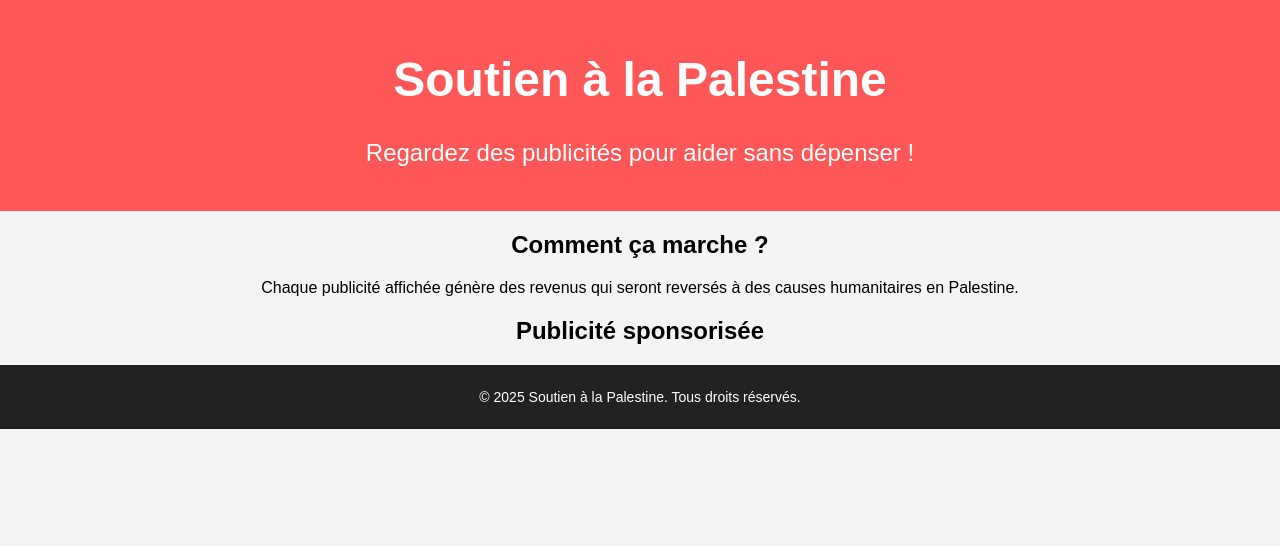
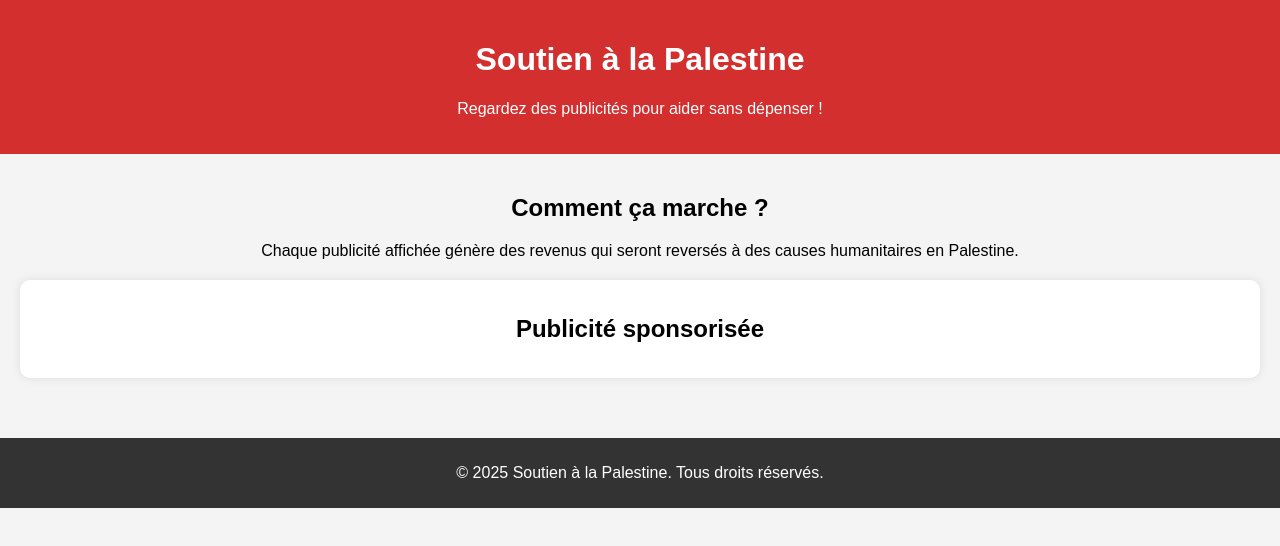
Before and after one commit to sans-nom812/sansnompalestine, a plain HTML site: page index.html in a window 1280 px wide. Drawn offline with Linux system fonts and the light colour scheme.

Commit message:
Update styles.css

```diff
--- a/styles.css
+++ b/styles.css
@@ -1,55 +1,32 @@
-
 body {
     font-family: Arial, sans-serif;
+    text-align: center;
+    background-color: #f4f4f4;
     margin: 0;
     padding: 0;
-    background-color: #f4f4f4;
-    text-align: center;
 }
 
-/* En-tête */
 header {
-    background: #ff5757;
+    background-color: #d32f2f;
     color: white;
     padding: 20px;
-    font-size: 24px;
 }
 
-/* Section Hero */
-.hero {
-    background: url('https://source.unsplash.com/1600x900/?palestine,freedom') no-repeat center/cover;
-    color: white;
-    padding: 80px 20px;
-    text-shadow: 2px 2px 10px rgba(0, 0, 0, 0.7);
+main {
+    padding: 20px;
 }
 
-.hero .btn {
-    background: #ff5757;
-    color: white;
-    padding: 15px 30px;
-    text-decoration: none;
-    border-radius: 5px;
-    display: inline-block;
-    margin-top: 20px;
-    transition: background 0.3s ease;
+#ads {
+    margin: 20px auto;
+    padding: 15px;
+    background: white;
+    border-radius: 10px;
+    box-shadow: 0px 0px 10px rgba(0, 0, 0, 0.1);
 }
 
-.hero .btn:hover {
-    background: #ff2323;
-}
-
-/* Section Info */
-.info {
-    padding: 40px;
-    background: white;
-    color: #333;
-    font-size: 18px;
-}
-
-/* Pied de page */
 footer {
-    background: #222;
+    background-color: #333;
     color: white;
     padding: 10px;
-    font-size: 14px;
+    margin-top: 20px;
 }
```
